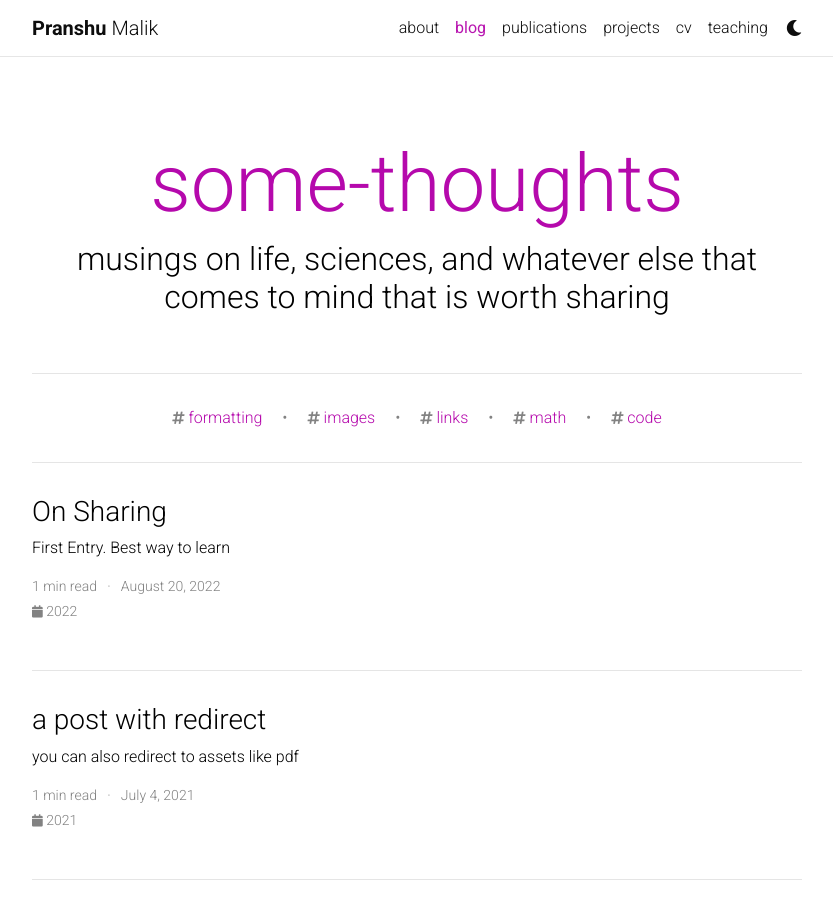
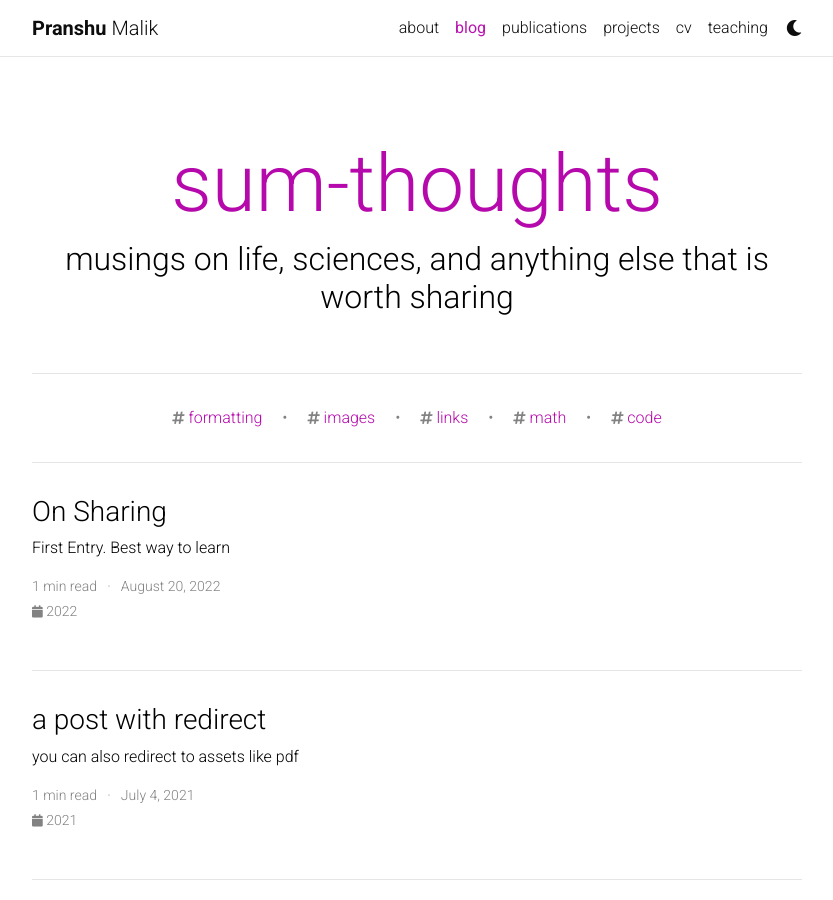
Before and after one commit to pranshumalik14/pranshumalik14.github.io, a Jekyll site: the page built from blog/index.html, in a window 1280 px wide and 900 px high. Shown: the whole window, without its empty margins (223-1056 px from the left). Built offline with Jekyll 4.4.1, drawn with Linux system fonts in a browser that asks for light colours; the list of posts is cut into pages by our own code; comment, search, counter and statistics services are not loaded; a style sheet for code colours, icons or effects is not loaded.

Commit message:
blog name change

```diff
--- a/_config.yml
+++ b/_config.yml
@@ -95,9 +95,9 @@ bing_site_verification:  # out your bing-site-verification ID (Bing Webmaster)
 # Blog
 # -----------------------------------------------------------------------------
 
-blog_name: some-thoughts # blog_name will be displayed in your blog page
+blog_name: sum-thoughts # blog_name will be displayed in your blog page
 blog_nav_title: blog # your blog must have a title for it to be displayed in the nav bar
-blog_description: musings on life, sciences, and whatever else that comes to mind that is worth sharing
+blog_description: musings on life, sciences, and anything else that is worth sharing
 permalink: /blog/:year/:title/
 
 # Pagination
```
